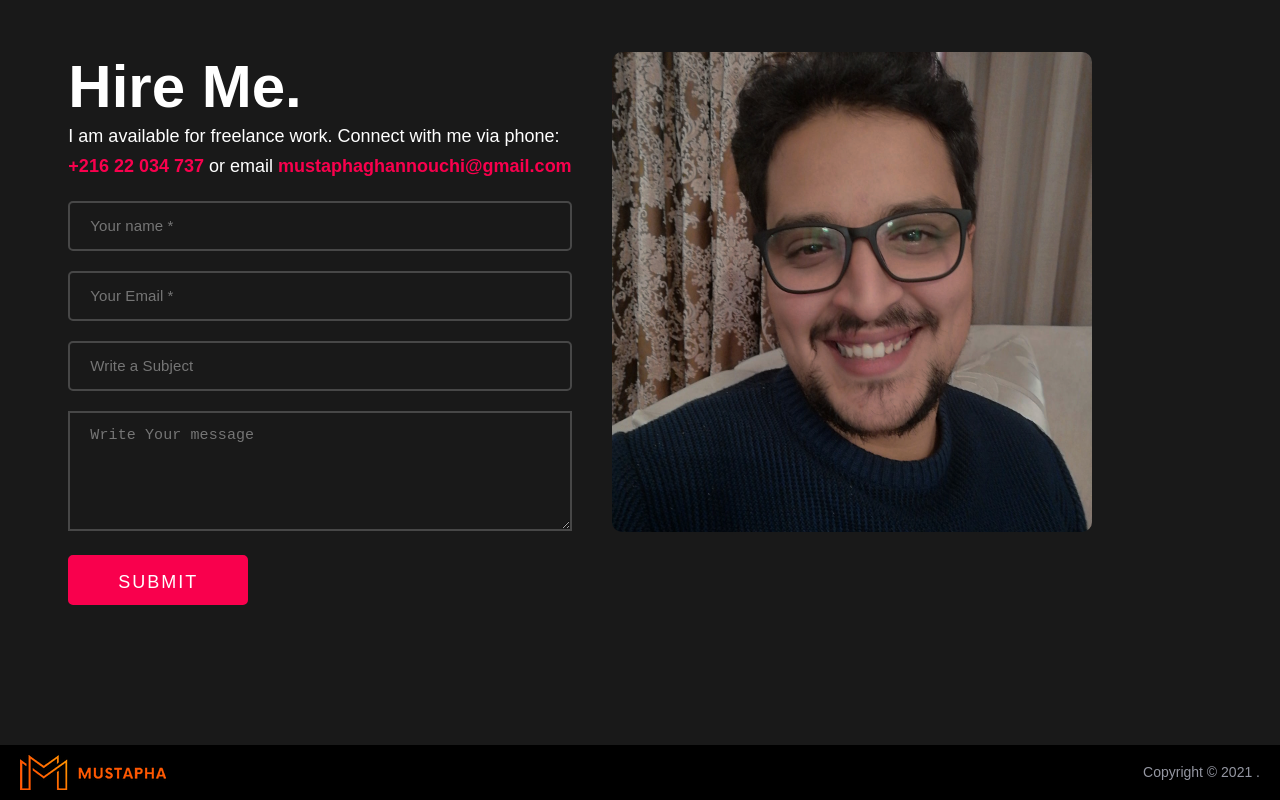
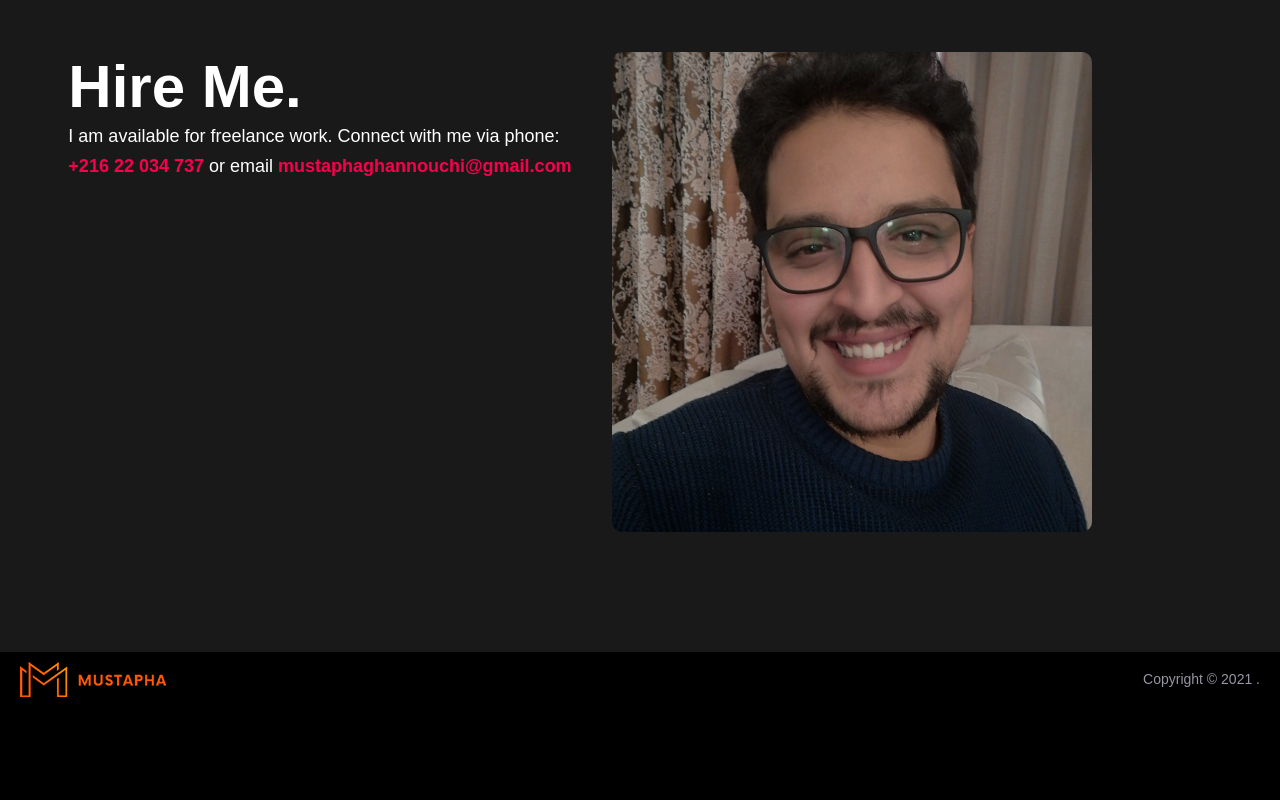
Before and after one commit to MustaphaGHA/MustaphaGHA.github.io, a React (Create React App) app: page / in a window 1280 px wide. Shown: the part 3251-4051 px from the top of the page. After the commit the page ends 3958 px from the top, so only its background shows below. Built offline with nearby package versions, Linux system fonts and the light colour scheme.

Commit message:
issue with mailer - blocked contact form

```diff
--- a/src/components/Contact.jsx
+++ b/src/components/Contact.jsx
@@ -40,7 +40,7 @@ const Contact = () => {
                 <strong>mustaphaghannouchi@gmail.com</strong>
               </p>
             </div>
-            <form onSubmit={handleSubmit}>
+            {/* <form onSubmit={handleSubmit}>
             <div className="input__box">
               <input
                 type="text"
@@ -70,7 +70,7 @@ const Contact = () => {
               {status}
               </button>
             </div>
-            </form>
+            </form> */}
           </div>
         </div>
         <div className="col__2">
```
